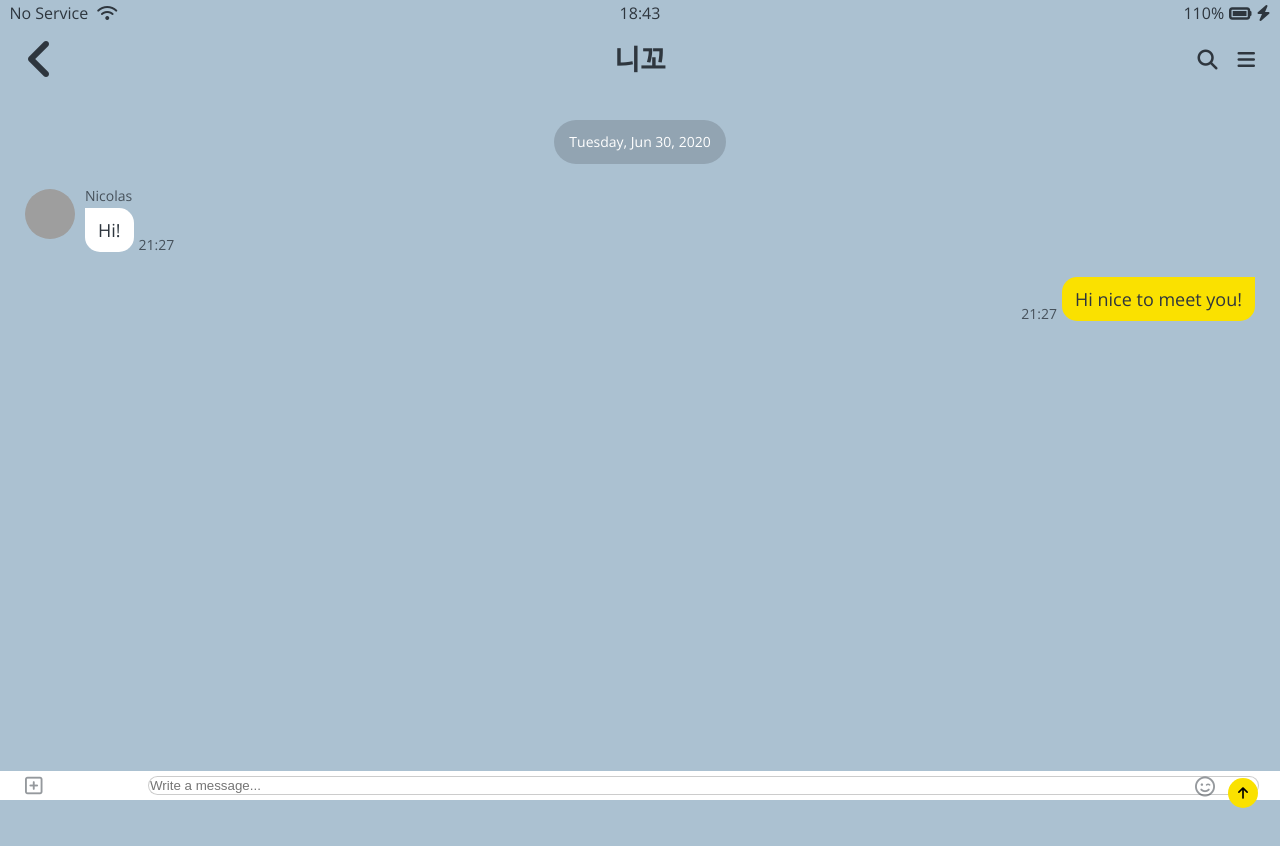
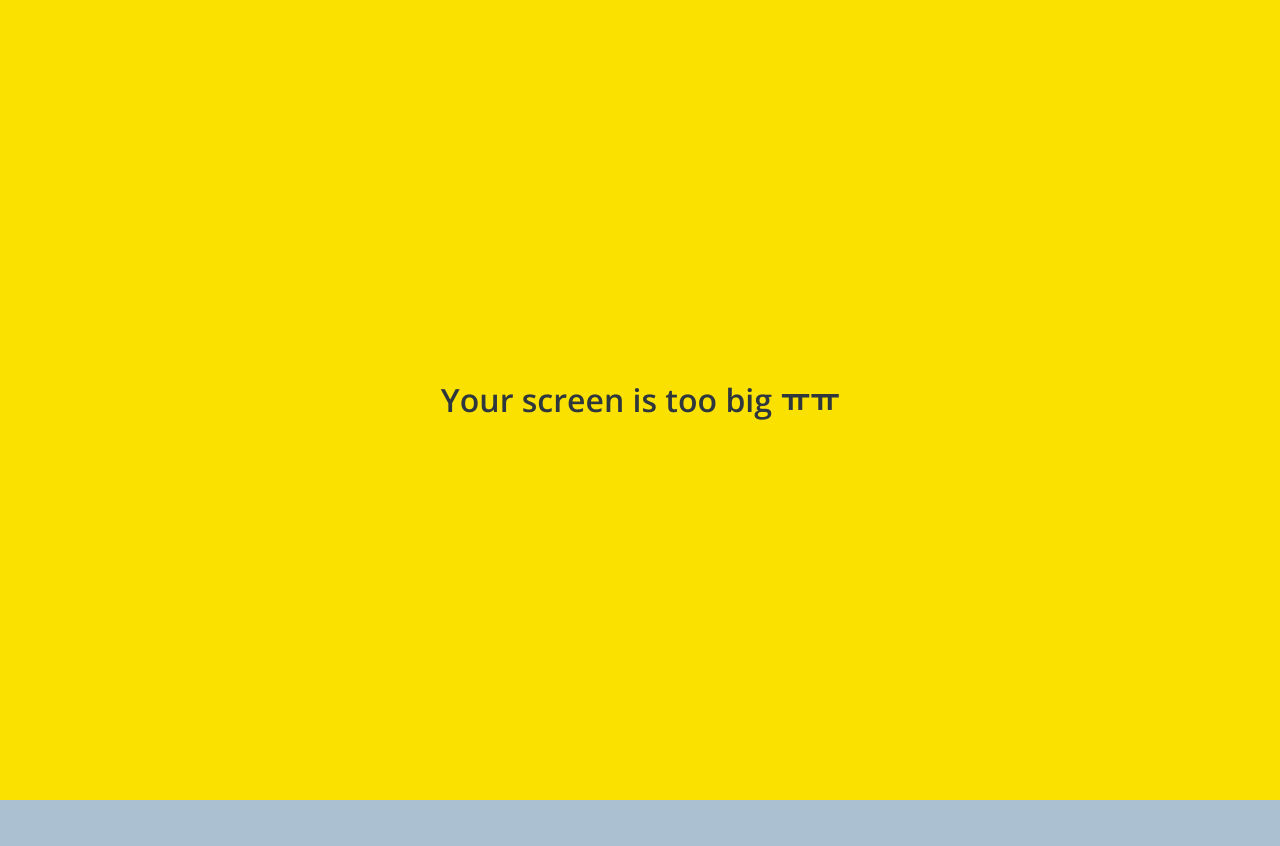
Before and after one commit to oneul91/kokoa-clone-2022, a plain HTML site: page chat.html in a window 1280 px wide. Shown: the top 846 px of the page. Drawn offline with nearby package versions, Linux system fonts and the light colour scheme; grey boxes are pictures that could not be loaded.

Commit message:
update to 6.41

```diff
--- a/chat.html
+++ b/chat.html
@@ -73,6 +73,10 @@
       </div>
     </form>
 
+    <div id="no-mobile">
+      <span>Your screen is too big ㅠㅠ</span>
+    </div>
+
     <script
       src="https://kit.fontawesome.com/6478f529f2.js"
       crossorigin="anonymous"
--- /dev/null
+++ b/css/components/no-mobile.css
@@ -0,0 +1,24 @@
+#no-mobile {
+  display: none;
+}
+@media screen and (min-width: 645px) {
+  #no-mobile {
+    position: fixed;
+    z-index: 99;
+    width: 100vw;
+    height: 100vh;
+    background-color: var(--yellow);
+    top: 0;
+    display: flex;
+    justify-content: center;
+    align-items: center;
+    font-size: 32px;
+    font-weight: 600;
+  }
+  /* 스크롤 불가 설정 */
+  body {
+    margin: 0;
+    height: 100%;
+    overflow: hidden;
+  }
+}
--- a/css/screens/chat.css
+++ b/css/screens/chat.css
@@ -1,6 +1,6 @@
 #chat-screen {
   background-color: #abc1d1;
-  height: 11000vh;
+  height: 500vh;
 }
 
 #chat-screen .alt-header,
@@ -35,11 +35,27 @@
   text-align: center;
 }
 
+@keyframes fadeIn {
+  0% {
+    opacity: 0;
+    transform: none;
+  }
+  1% {
+    opacity: 0;
+    transform: translateY(10px);
+  }
+  100% {
+    opacity: 1;
+    transform: none;
+  }
+}
+
 .main-chat {
-  margin-top: 120px;
+  margin-top: 180px;
   display: flex;
   flex-direction: column;
   align-items: center;
+  animation: fadeIn 0.8s linear;
 }
 
 .chat__timestamp {
@@ -114,6 +130,7 @@
   padding: 5px 25px;
   box-sizing: border-box;
   align-items: center;
+  transition: all 0.3s ease-in-out;
 }
 
 .reply .reply__column:first-child {
@@ -130,10 +147,12 @@
 }
 
 .reply input {
-  padding: 1px;
+  padding: 7px;
   width: 100%;
   border: var(--main-border);
-  border-radius: 20px;
+  border-radius: 25px;
+  box-sizing: border-box;
+  transition: all 0.3s ease-in-out;
 }
 
 .reply__column:last-child > i,
@@ -163,3 +182,57 @@
 .reply__column button:active {
   outline: none;
 }
+
+.reply .reply__column:first-child,
+.reply .fa-smile-wink,
+.reply button {
+  transition: opacity 0.3s ease-in-out;
+}
+
+.reply:focus-within .reply__column:first-child,
+.reply:focus-within .fa-smile-wink,
+.reply:focus-within button {
+  opacity: 0;
+}
+
+.reply input:focus {
+  width: 98vw;
+  transform: translateX(-13%) translateY(-80px);
+}
+
+.reply:focus-within {
+  transform: translateY(80px);
+}
+
+@keyframes message-row {
+  from {
+    opacity: 0;
+    transform: translateX(-30px);
+  }
+  to {
+    opacity: 1;
+    transform: none;
+  }
+}
+
+.message-row {
+  width: 100%;
+  display: flex;
+  margin-bottom: 25px;
+  animation: message-row 1s ease-in-out;
+}
+
+@keyframes message-row--own {
+  from {
+    opacity: 0;
+    transform: translateX(30px);
+  }
+  to {
+    opacity: 1;
+    transform: none;
+  }
+}
+.message-row--own {
+  justify-content: flex-end;
+  animation: message-row--own 1s ease-in-out;
+}
--- a/css/styles.css
+++ b/css/styles.css
@@ -10,6 +10,7 @@
 @import "components/badge.css";
 @import "components/icon-row.css";
 @import "components/alt-screen-header.css";
+@import "components/no-mobile.css";
 
 /* Screens */
 @import "screens/login.css";
```
Also changed, not shown: chats.html (+4 -0 lines), find.html (+4 -0 lines), friends.html (+4 -0 lines), index.html (+4 -0 lines), more.html (+4 -0 lines), setting.html (+4 -0 lines).
